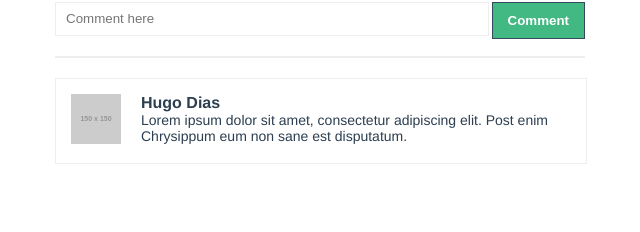
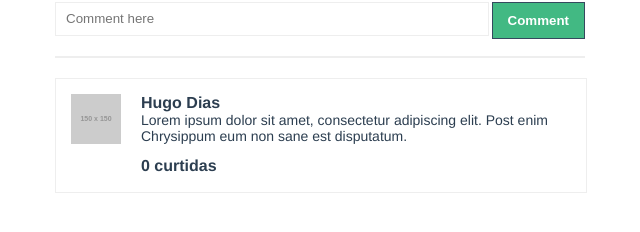
Before and after one commit to hugodias/vue-comments, a Vue app: page / in a window 1280 px wide. Shown: the part 342-574 px from the top of the page, without its empty margins (320-960 px from the left). Built offline with nearby package versions, Linux system fonts and the light colour scheme.

Commit message:
Adds like feature to comment

```diff
--- a/src/components/Comment.vue
+++ b/src/components/Comment.vue
@@ -4,8 +4,13 @@
       <img src="https://placehold.it/150x150">
     </div>
     <div class="comment-body">
-      <h4>{{ username }}</h4>
-      <p>{{ text }}</p>
+      <div class="text">
+        <h4>{{ username }}</h4>
+        <p>{{ text }}</p>
+      </div>
+      <footer>
+        <a v-on:click="like">{{ likes }} curtidas</a>
+      </footer>
     </div>
   </div>
 </template>
@@ -14,6 +19,23 @@
 export default {
   name: 'comment',
   props: ['text', 'username'],
+  data() {
+    return {
+      likes: 0,
+      liked: false,
+    };
+  },
+  methods: {
+    like() {
+      if (!this.liked) {
+        this.likes += 1;
+        this.liked = true;
+      } else {
+        this.likes -= 1;
+        this.liked = false;
+      }
+    },
+  },
 };
 </script>
 
@@ -26,6 +48,11 @@ export default {
   width: 500px;
   border: 1px solid #EEE;
   padding: 15px;
+  margin-bottom: 20px;
+}
+.text {
+  float: left;
+  width: 100%;
 }
 .avatar {
   float: left;
@@ -48,4 +75,14 @@ p {
   font-size: 14px;
   float: left;
 }
+footer {
+  float: left;
+  width: 100%;
+  height: 20px;
+  padding-top: 13px;
+}
+a {
+  font-weight: bold;
+  cursor: pointer;
+}
 </style>
--- a/src/components/Hello.vue
+++ b/src/components/Hello.vue
@@ -22,10 +22,7 @@ import Comment from '@/components/Comment';
 export default {
   name: 'hello',
   methods: {
-    saveMessage(event) {
-      console.log(event);
-      console.log(this.message);
-
+    saveMessage() {
       this.comments.push({
         id: this.comments.lenght + 1,
         text: this.message,
```
